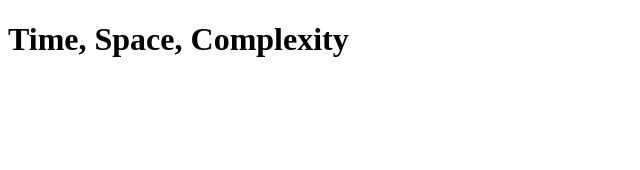
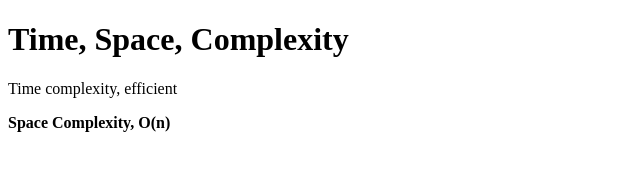
Before and after one commit to acciojob/time-and-space-complexity-anvit285, a website: page main.html in a window 1280 px wide. Shown: the whole page, without its empty margins (0-640 px from the left). Drawn offline with Linux system fonts and the light colour scheme.

Commit message:
created a submission

```diff
--- a/main.html
+++ b/main.html
@@ -11,6 +11,12 @@
 	<h1>
 		Time, Space, Complexity
 	</h1>
+	<p>
+		Time complexity, efficient
+	</p>
+	<p>
+		<b>Space Complexity, O(n)</b>
+	</p>
 
 
 </body>
```
